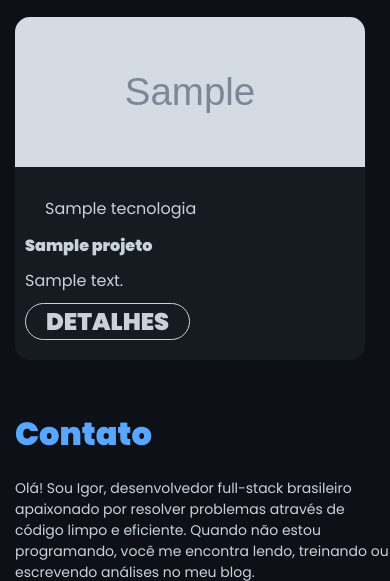
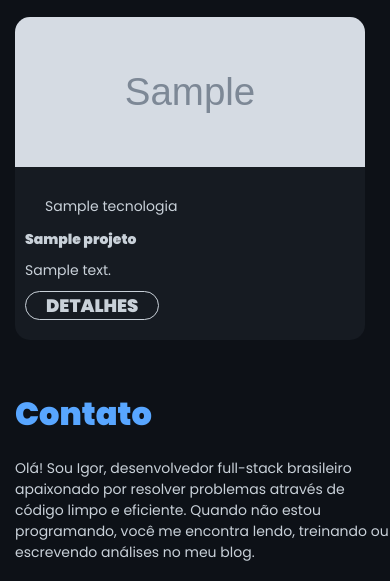
Before and after one commit to igorpaula7/portifolio, a Django app: page / in a window 390 px wide. Shown: the part 337-918 px from the top of the page. Run offline with Django 5.2, Linux system fonts and the light colour scheme; tables that the repository leaves empty hold one stand-in row (values such as "Sample post"); grey boxes marked "Sample" are stand-in pictures.

Commit message:
style: ajuste da responsividade dos cards de projeto no mobile, diminuição da fonte de 16px para 14px

```diff
--- a/core/portifolio/static/css/style.css
+++ b/core/portifolio/static/css/style.css
@@ -201,6 +201,16 @@ body {
   .redes-sociais > a > ion-icon {
     font-size: 40px;
   }
+
+  .titulo-projeto,
+  .descricao-projeto,
+  .tecnologia {
+    font-size: 14px;
+  }
+
+  .botao-projeto {
+    font-size: 18px;
+  }
 }
 
 footer {
```
